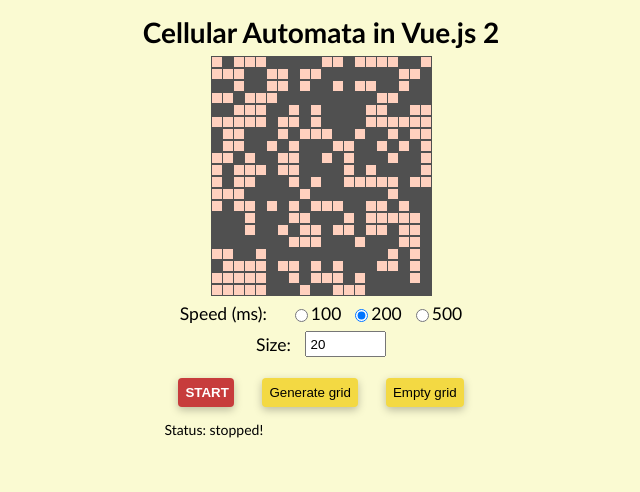
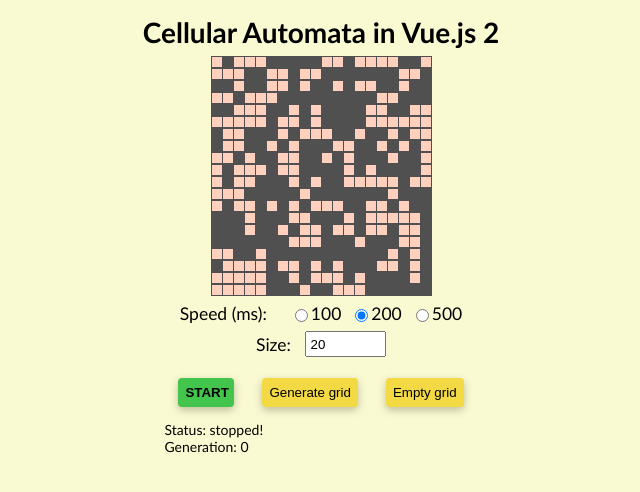
Before and after one commit to xx745/cellular-automata-vuejs-2, a Vue app: page / in a window 1280 px wide. Shown: the top 492 px of the page, without its empty margins (319-959 px from the left). Built offline with nearby package versions, Linux system fonts and the light colour scheme.

Commit message:
added generation's number

```diff
--- a/src/App.vue
+++ b/src/App.vue
@@ -68,7 +68,7 @@
 
       <div class="buttons">
         <button
-          :class="running ? 'start' : 'stop'"
+          :class="running ? 'stop' : 'start'"
           @click="toggleAutomation()">
           {{ running ? 'STOP' : 'START'}}
         </button>
@@ -85,6 +85,7 @@
       </div>
 
       <div>Status: {{ running ? 'running...' : 'stopped!' }}</div>
+      <div>Generation: {{ generation }}</div>
     </div>
   </div>
 </template>
@@ -110,7 +111,8 @@
       ],
       SPEED: 200,
       SIZE: 20,
-      ready: false
+      ready: false,
+      generation: 0
     }
   },
   mounted () {
@@ -164,12 +166,14 @@
         }
 
         this.grid = newGrid
+        this.generation += 1
 
         setTimeout(this.simulate, this.SPEED)
       }
     },
     emptyGrid () {
       this.ready = false
+      this.generation = 0
 
       if (!this.running) {
         this.grid = []
@@ -190,6 +194,8 @@
       }
     },
     generateGrid () {
+      this.generation = 0
+
       if (!this.running) {
         this.grid = []
         for (let i = 0; i < this.ROWS; i++) {
```
